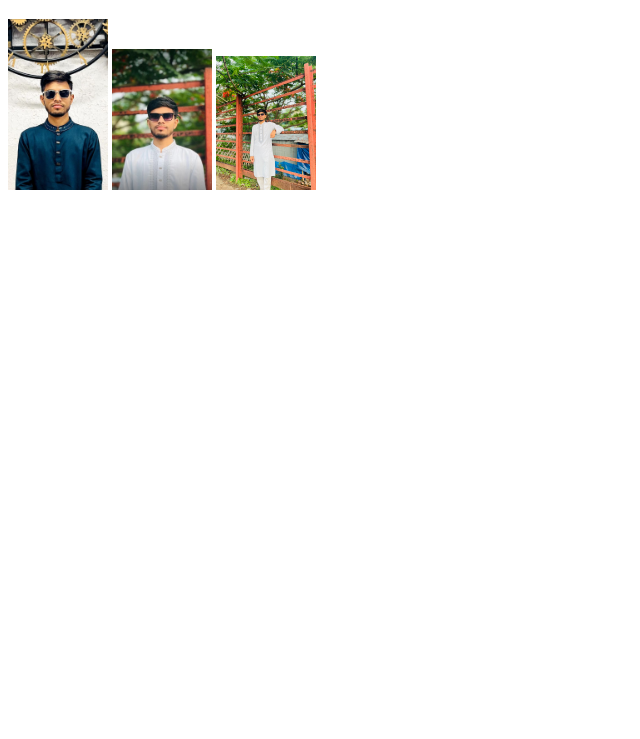
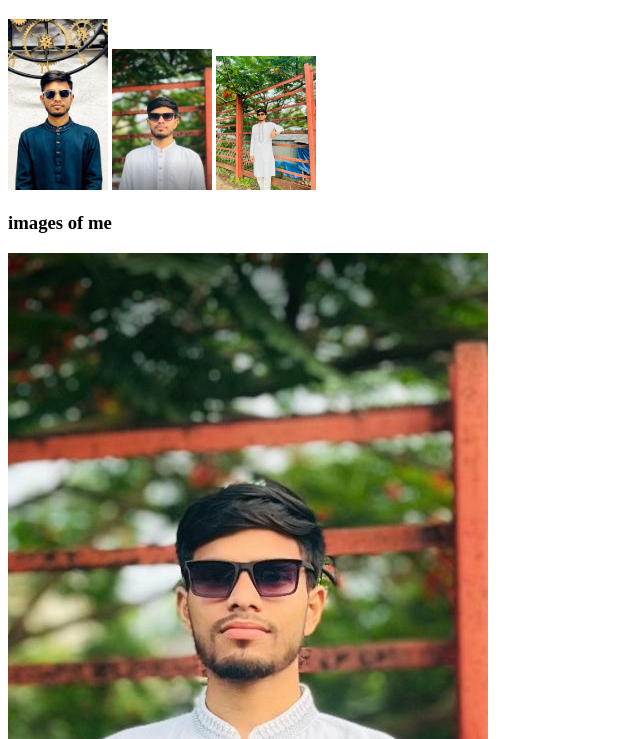
Before and after one commit to azizulhaque-zahangir/work-is-not-easy, a plain HTML site: page index.html in a window 1280 px wide. Shown: the part 61-800 px from the top of the page, without its empty margins (0-640 px from the left). Drawn offline with Linux system fonts and the light colour scheme.

Commit message:
added one picture

```diff
--- a/index.html
+++ b/index.html
@@ -4,6 +4,7 @@
     <meta charset="UTF-8">
     <meta name="viewport" content="width=device-width, initial-scale=1.0">
     <title>work is not easy</title>
+    <link rel="stylesheet" href="slide.css">
 </head>
 <body>
     <h1>kono somossai somossa na</h1>
@@ -11,5 +12,7 @@
     " src="images/aziz 2.jpg" alt="">
     <img width="100" src="images/aziz 3.jpg" alt="">
     <img width="100" src="images/aziz1.jpg" alt="">
+    <h3>images of me</h3>
+    <img src="images/aziz 3.jpg" alt="">
 </body>
 </html>
```
Also changed, not shown: slide.css (added), 1 other file.
